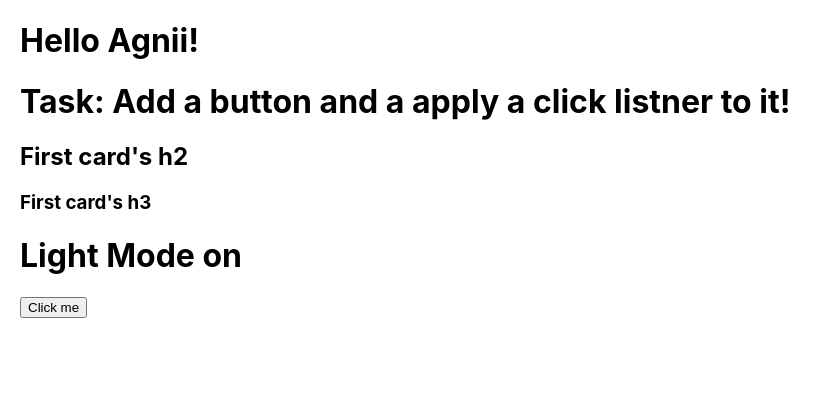
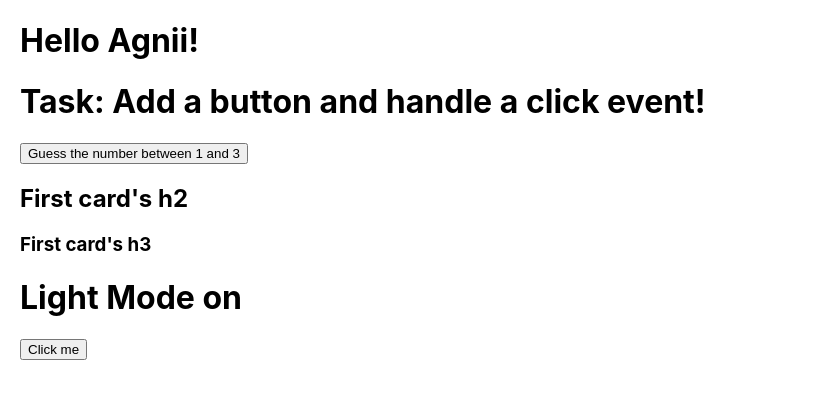
Before and after one commit to AgniveshChaubey/React-practice, a React (Create React App) app: page / in a window 1280 px wide. Shown: the top 398 px of the page, without its empty margins (0-831 px from the left). Built offline with nearby package versions, Linux system fonts and the light colour scheme.

Commit message:
learned dynamic events

```diff
--- a/src/App.js
+++ b/src/App.js
@@ -1,5 +1,5 @@
 import './App.css';
-import {Btn} from './components/Card';
+import {Btn, Btn2} from './components/Card';
 import { ModeToggler } from './components/Card';
 
 import Heading from './components/Heading';
@@ -11,8 +11,9 @@ function App(props) {
       <Heading firstName='Agnii!' />
       {/* <Heading firstName='Rahul'/> */}
       <h1>
-      {"Task: Add a button and a apply a click listner to it!"}
+      {"Task: Add a button and handle a click event!"}
       </h1>
+      <Btn2 />
       <Card h2="First card's h2" h3= "First card's h3" />
       <Btn />
       <ModeToggler />
--- a/src/components/Card.js
+++ b/src/components/Card.js
@@ -1,4 +1,5 @@
 import { click } from "@testing-library/user-event/dist/click";
+import { isCompositeComponentWithType } from "react-dom/test-utils";
 
 function Card(props) {
     return (
@@ -15,25 +16,44 @@ function Btn() {
     }
 
 }
+function Btn2() {
+
+    const handleClick = () => {
+        let randomNum = Math.floor(Math.random() * 3) + 1;
+        console.log(randomNum);
+        let userInput = prompt('type a number');
+        alert(`Computer number : ${randomNum}, Your guess: ${userInput}`)
+    }
+    return (
+        <button onClick={handleClick}>Guess the number between 1 and 3</button>
+    )
+}
 
 export function ModeToggler() {
     let lightModeOn = true;
     const lightMode = <h1>Light Mode on</h1>
     const darkMode = <h1>Dark Mode on</h1>
 
-    function clickHandler(){
+    function clickHandler() {
         lightModeOn = !lightModeOn;
         lightModeOn ? console.log('light') : console.log('Dark');
+    }
+
+    const myStyle = {
+        //     backgroundColor : "white",
+        //     padding : "40px 40px 111px 0px",
+        //     textColor : "red"
     }
 
     return (
         <div>
             {lightModeOn ? lightMode : darkMode}
-            <button onClick={clickHandler} > Click me </button>
+            <button style={myStyle} onClick={clickHandler} > Click me </button>
 
         </div>
     )
 }
 
 export { Btn };
+export { Btn2 };
 export default Card;
```
